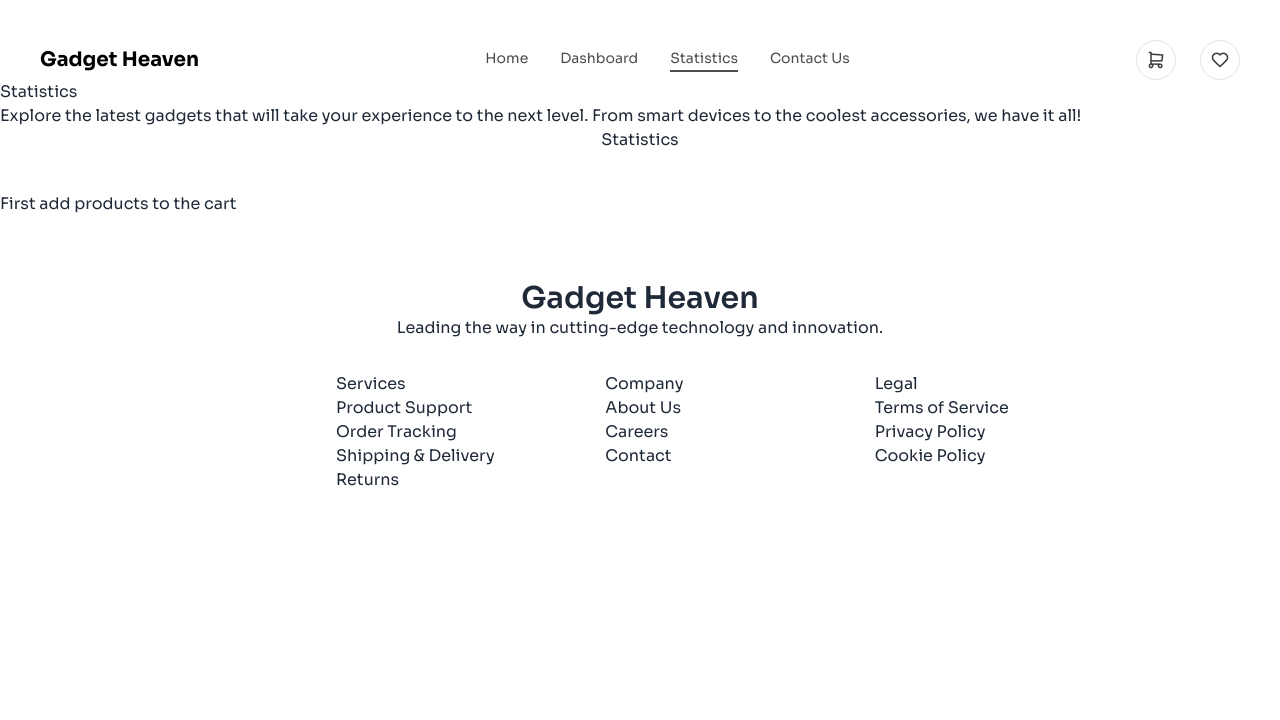
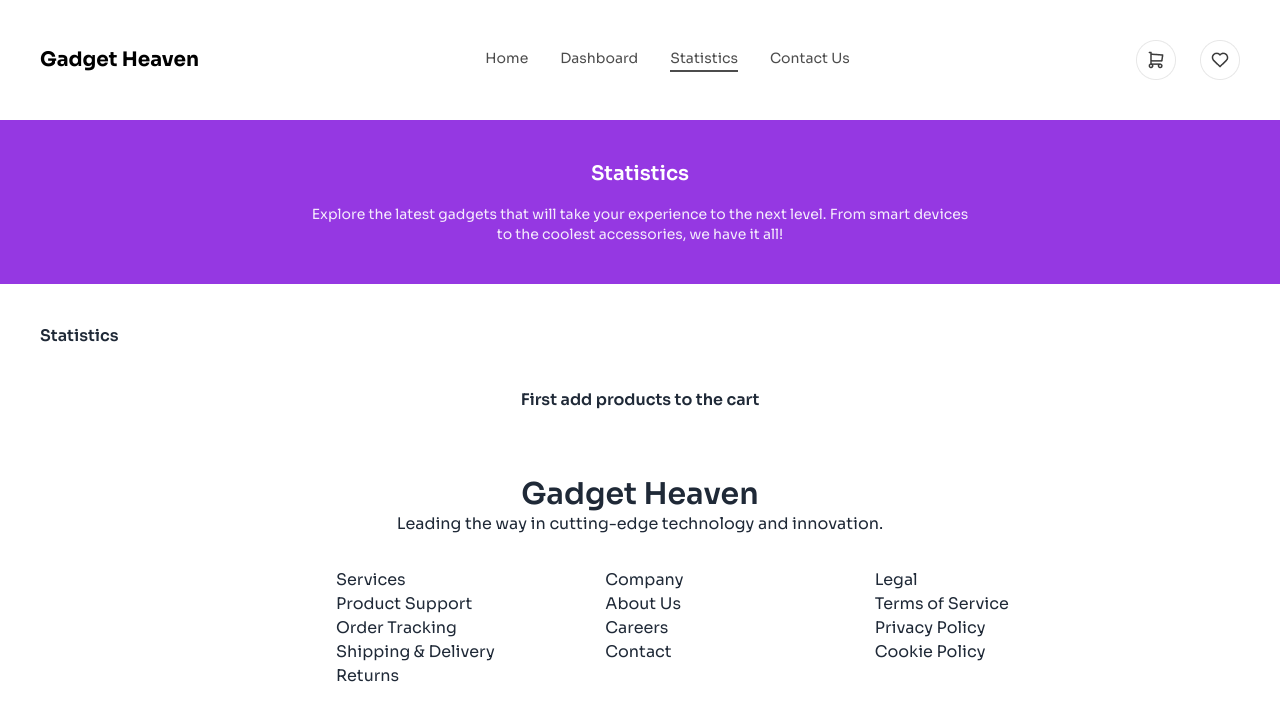
Before and after one commit to programming-hero-web-course-4/b10a8-gadget-heaven-m-im-ha, a React (Vite) app: page /stats in a window 1280 px wide. Shown: the top 720 px of the page. Built offline with nearby package versions, Linux system fonts and the light colour scheme.

Commit message:
edit Contact UI

```diff
--- a/src/ui/Contact.jsx
+++ b/src/ui/Contact.jsx
@@ -1,6 +1,6 @@
 function Contact() {
   return (
-    <div className="flex flex-col gap-4">
+    <div className="mt-10 flex flex-col gap-4 justify-center items-center">
       <label className="input input-bordered flex w-1/3 items-center gap-2">
         <svg
           xmlns="http://www.w3.org/2000/svg"
--- a/src/ui/Stats.jsx
+++ b/src/ui/Stats.jsx
@@ -18,15 +18,15 @@ function Stats() {
 
   return (
     <div>
-      <div>
-        <h3>Statistics</h3>
-        <p>
+      <div className="bg-Purple text-center mt-10 pb-10">
+        <h3 className="pt-10 mb-4 text-white font-semibold text-xl">Statistics</h3>
+        <p className="max-w-2xl mx-auto text-sm text-white/90">
           Explore the latest gadgets that will take your experience to the next
           level. From smart devices to the coolest accessories, we have it all!
         </p>
       </div>
       <div>
-        <h3 className="mb-10 text-center">Statistics</h3>
+        <h3 className="mb-10 font-semibold mx-10 mt-10">Statistics</h3>
 
         <div>
           {addToCart.length > 0 ? (
@@ -57,7 +57,7 @@ function Stats() {
               <Scatter dataKey="rating" fill="red" />
             </ComposedChart>
           ) : (
-            <h1>First add products to the cart</h1>
+            <h1 className="text-center font-semibold">First add products to the cart</h1>
           )}
         </div>
       </div>
```
